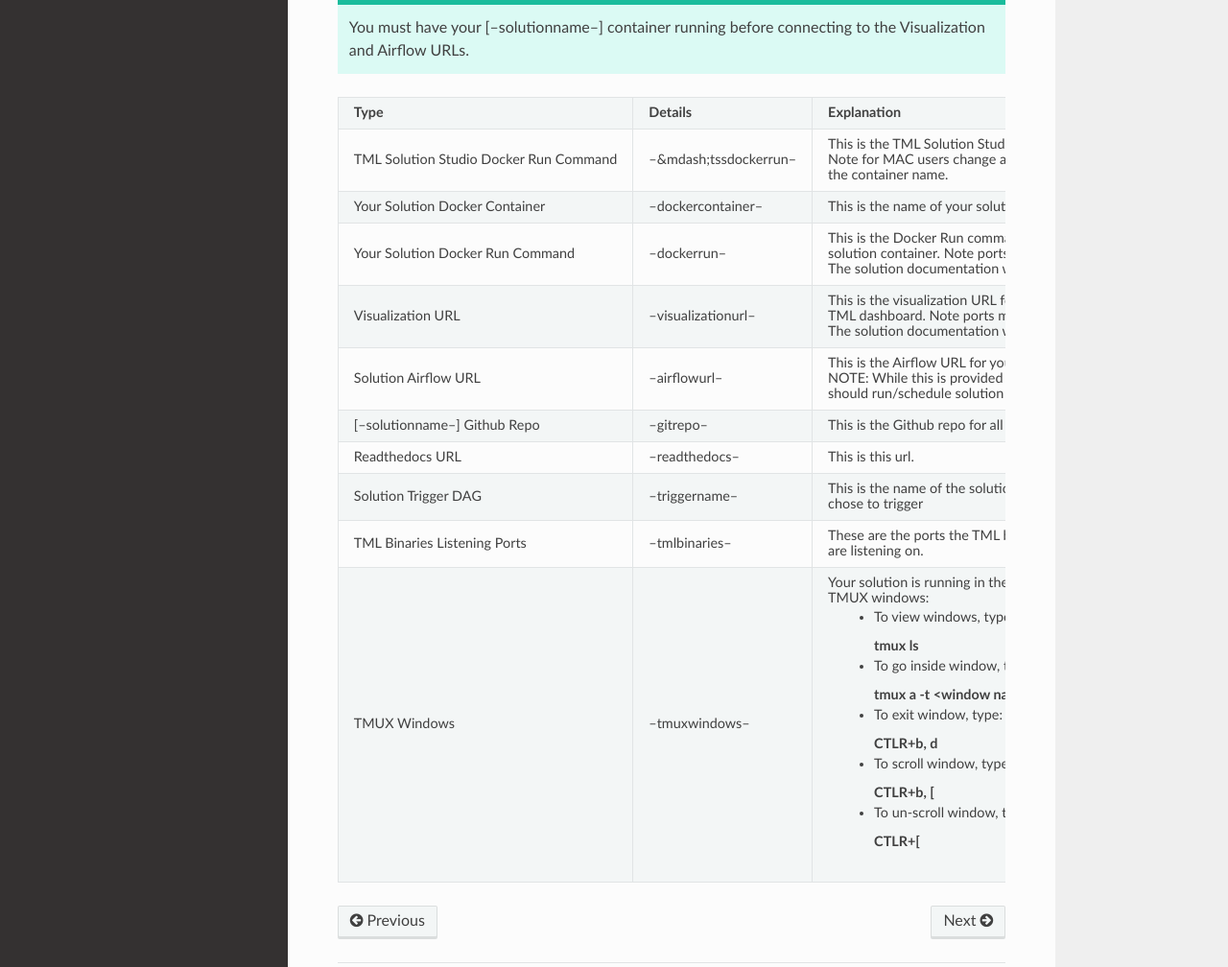
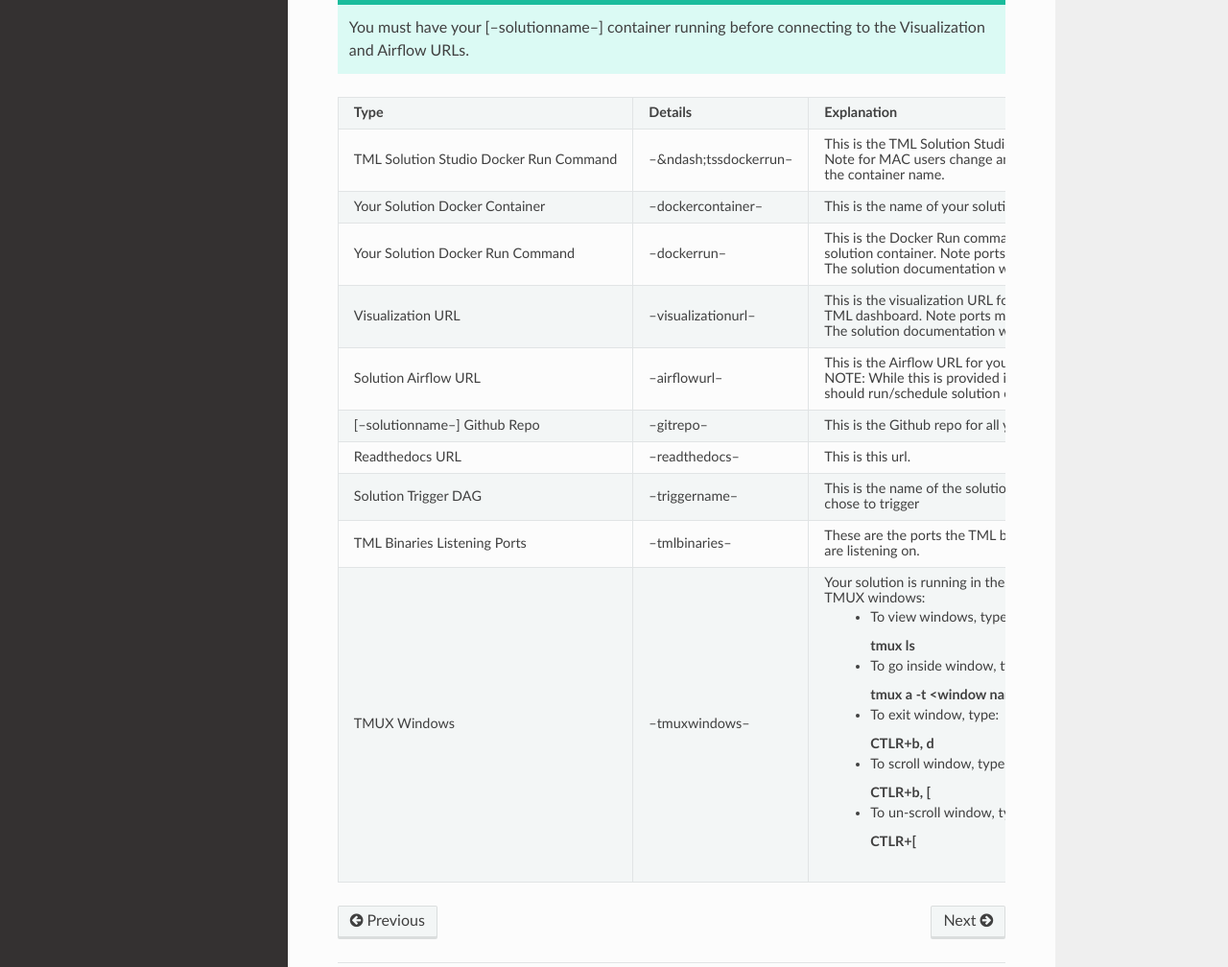
Before and after one commit to vanesalcb06/tssproject2-2b5c, a Sphinx documentation site: the page built from docs/source/operating.rst, in a window 1280 px wide and 1394 px high. Shown: the part 285-1293 px from the top of the window at 96% size. Built offline with Sphinx 7.4.7 and the Read the Docs theme 2.0.0, drawn with Linux system fonts in a browser that asks for light colours; some of the changed lines change nothing that is shown.

Commit message:
Update operating.rst

```diff
--- a/docs/source/operating.rst
+++ b/docs/source/operating.rst
@@ -13,7 +13,7 @@
      - **Details**
      - **Explanation**
    * - TML Solution Studio Docker Run Command
-     - --&mdash;tssdockerrun--
+     - --&ndash;tssdockerrun--
      - This is the TML Solution Studio Docker Run command.
 
        Note for MAC users change amd64 to arm64 in
```
